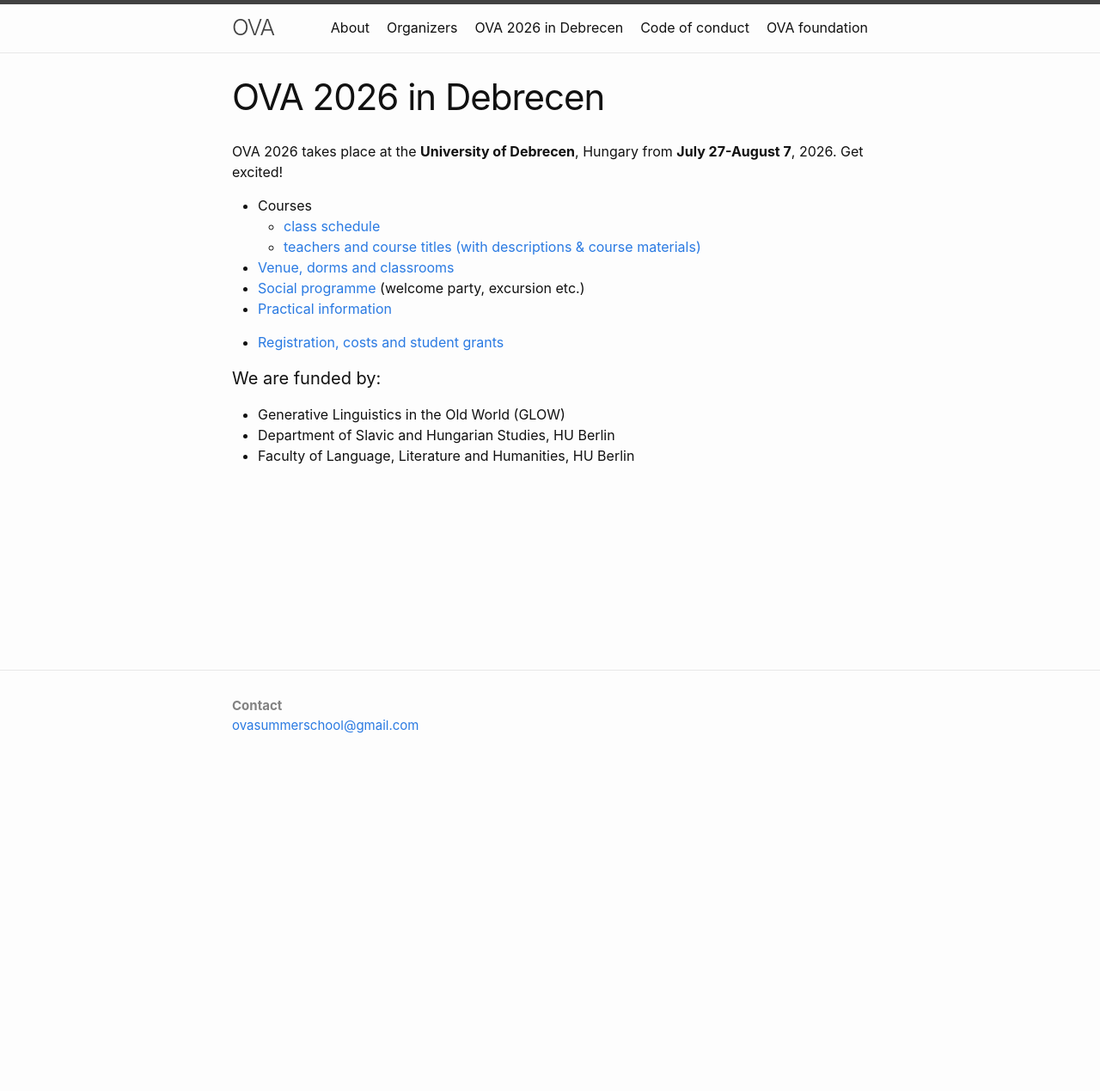
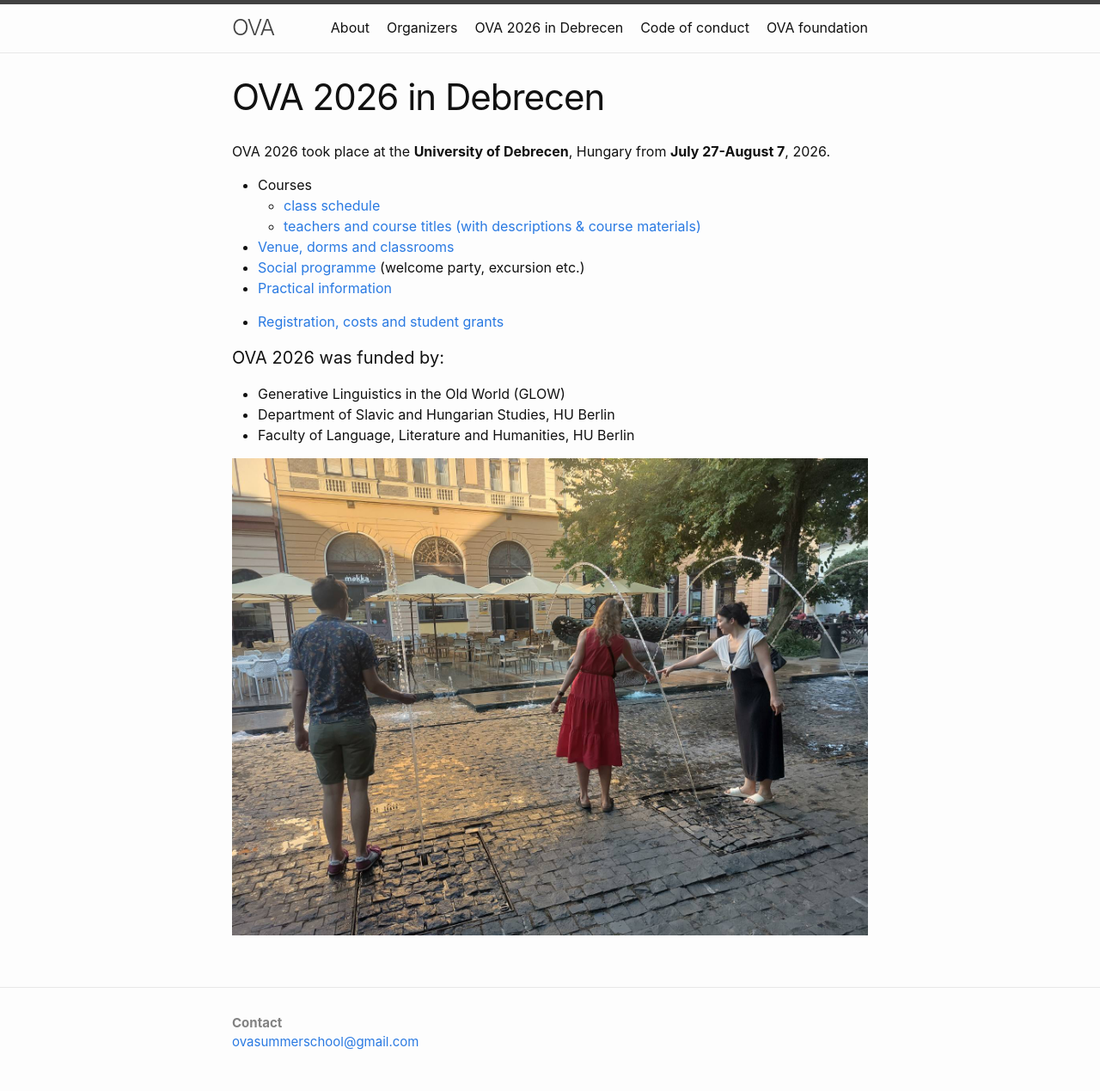
Before and after one commit to ovaschool/ovaschool.github.io, a Jekyll site: the page built from staticpages/2_ova2026.markdown, in a window 1280 px wide. Shown: the whole page at 86% size. Built offline with Jekyll 4.4.1, drawn with Linux system fonts in a browser that asks for light colours; before the commit the page ends 900 px from its top, so only the background shows below that.

Commit message:
Update 2_ova2026.markdown

```diff
--- a/staticpages/2_ova2026.markdown
+++ b/staticpages/2_ova2026.markdown
@@ -6,7 +6,7 @@ weight: 2
 ---
 
 
-OVA 2026 takes place at the **University of Debrecen**, Hungary from **July 27-August 7**, 2026. Get excited!
+OVA 2026 took place at the **University of Debrecen**, Hungary from **July 27-August 7**, 2026.
 
 - Courses
     - [class schedule](https://docs.google.com/spreadsheets/d/1cHCMcVRPHjgnvnyKIIJlIhP-aCOYfsXFR7jU7Xpneuo/)
@@ -18,8 +18,10 @@ OVA 2026 takes place at the **University of Debrecen**, Hungary from **July 27-A
 
 - [Registration, costs and student grants](https://ovaschool.github.io/ova2026-registration)
 
-#### We are funded by:
+#### OVA 2026 was funded by:
 
 - Generative Linguistics in the Old World (GLOW)
 - Department of Slavic and Hungarian Studies, HU Berlin
 - Faculty of Language, Literature and Humanities, HU Berlin
+
+![](\assets\debrecen26.jpg)
```
